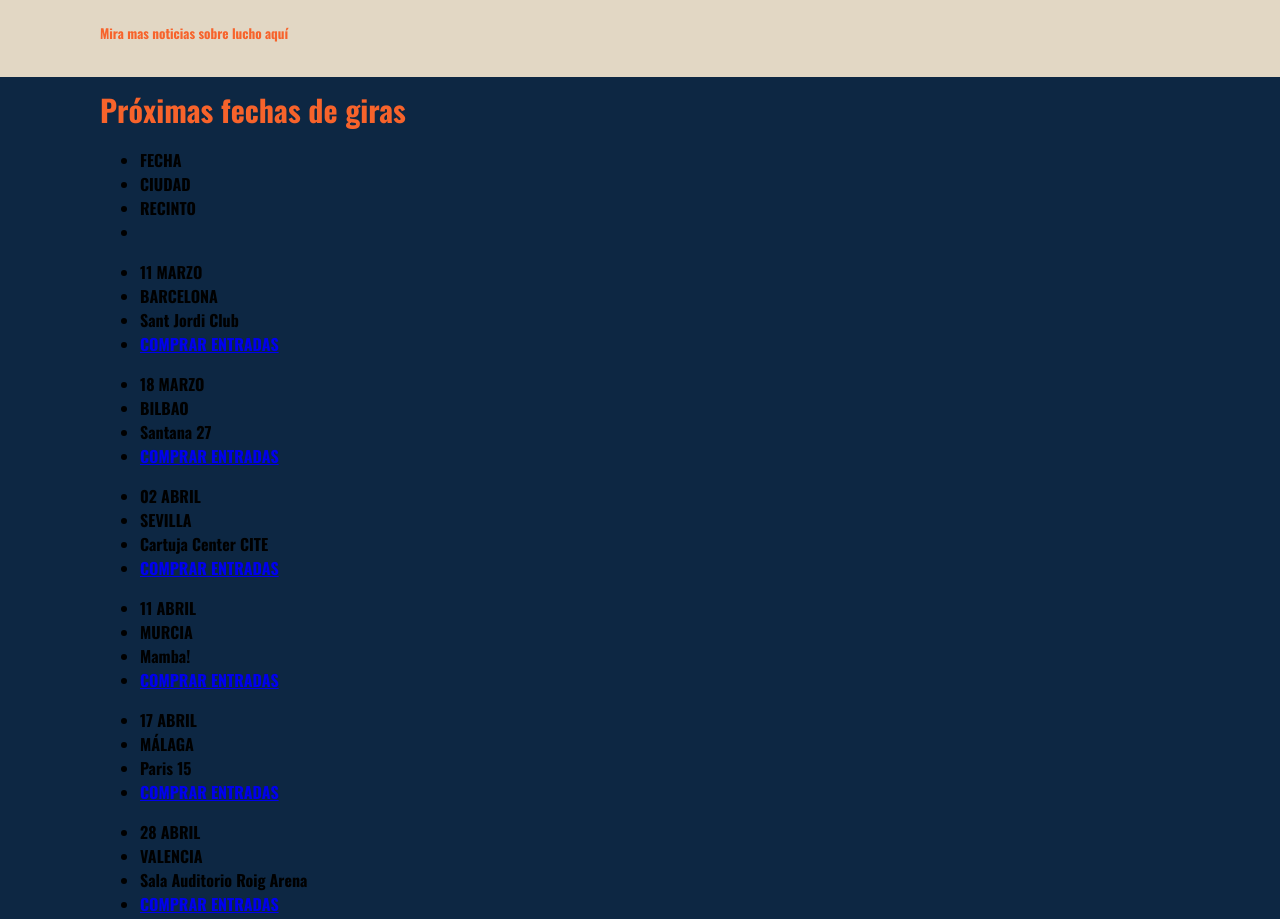
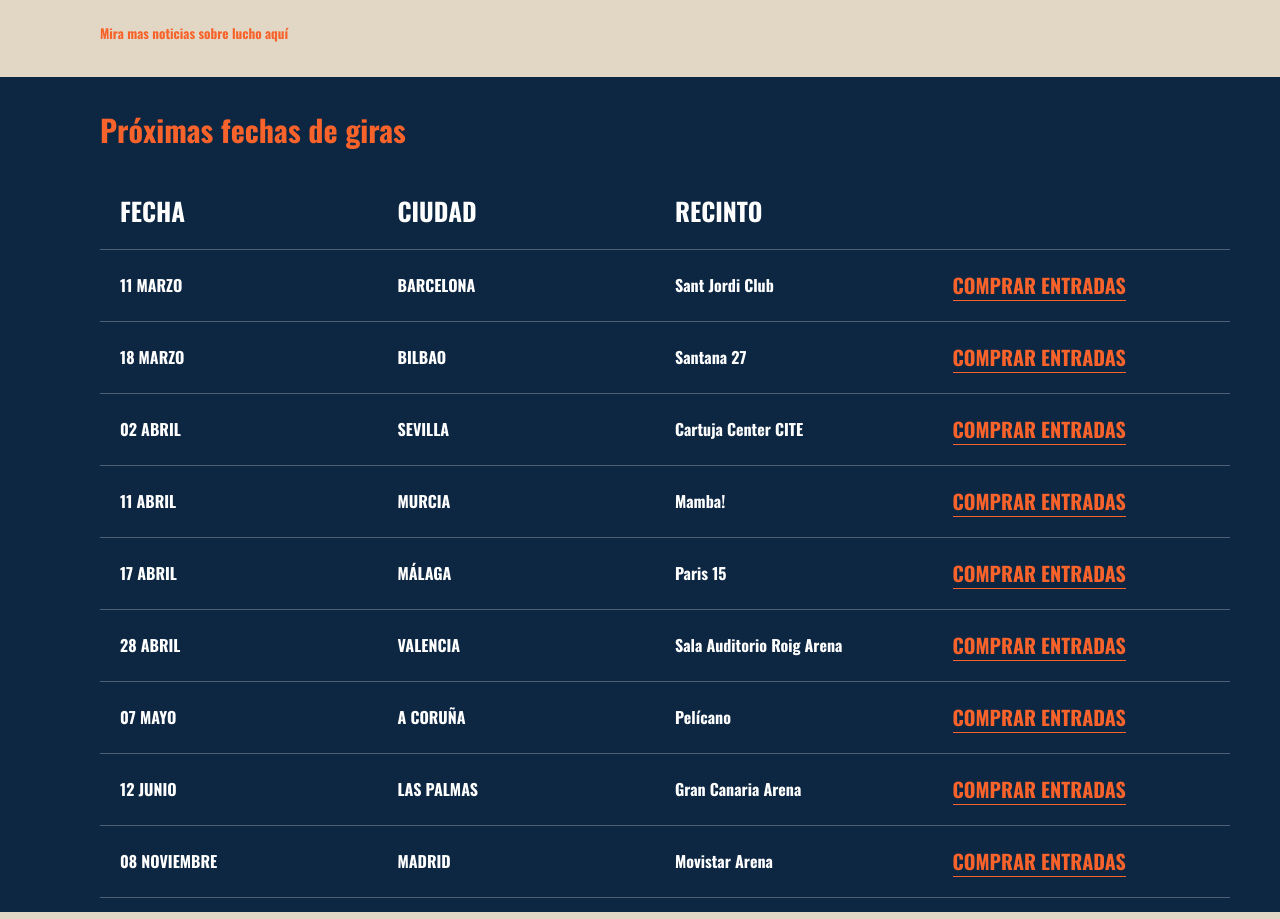
Before and after one commit to D3C3G3/LuchoRK, a plain HTML site: page LuchoRK/index.html in a window 1280 px wide. Shown: the part 1348-2267 px from the top of the page. Drawn offline with nearby package versions, Linux system fonts and the light colour scheme.

Commit message:
Refactor CSS styles for headings and content sections

```diff
--- a/LuchoRK/css/index.css
+++ b/LuchoRK/css/index.css
@@ -1,6 +1,5 @@
 h3 {
     font-size: 50px;
-    color: var(--secundary-color);
     margin: 0px 0 10px 0 ;
     max-width: 20%;
     line-height: 1.1;
@@ -8,7 +7,7 @@ h3 {
 
 }
 
-h4 {
+h4 {/*-----SUBTITULOS------- */
     font-size: 30px;
     color: var(--accent-color);
     margin: 0;
@@ -25,16 +24,12 @@ h5{
     margin-top: 20px;
 }
 
-.content3 a {
-    text-decoration: none;
-    color: var(--accent-color);
-}
+
 
 
 
 h6 {
     text-align: justify;
-    color: var(--secundary-color);
     font-size: 15px;
     margin: 10px 0 10px 0 ;
     max-width: 35%;
@@ -72,6 +67,10 @@ h6 {
     color: var(--text-color);
 }
 
+.content2 h4 {
+    margin: 20px 0 20px 0   ;
+}
+
 
 /*-------------------CONTENT 3------------*/
 
@@ -92,8 +91,27 @@ div#content.content3{
     flex-wrap: wrap;
 }
 
+.content3 a {
+    text-decoration: none;
+    color: var(--accent-color);
+    border-bottom: 1px solid transparent;
+}
+
+.content3 a:hover {
+    color: #ff7949;
+    border-bottom-color: var(--accent-color);
+}
+
 .content3 p {
-    color: var(--text-color);
+    color: var(--secundary-color);
+}
+
+.content3 h3 {
+    color: var(--secundary-color);
+}
+
+.content3 h6 {
+    color: var(--secundary-color);
 }
 
 .content3 img {
@@ -104,3 +122,41 @@ div#content.content3{
     padding-top: 0;
     margin-bottom: 0;
 }
+
+
+/*----------CONCIERTOS----------*/
+.concert h3 {
+    font-size: 20px;
+}
+
+.concert-group ul {
+    display: flex;
+    flex-direction: row;
+    padding-left: 20px;
+    align-items: center;
+    border-bottom: solid 1px #ffffff42;
+    margin-top: 0;
+    margin-bottom: 0;
+}
+
+.concert-group ul.titulo {
+    font-size: 25px;
+}
+
+.concert-group ul li {
+    display: flex; /* La verdad que simplemente funciona asique a la minima quito esto*/
+    list-style: none;
+    flex: 1;
+    text-align: center;
+    align-items: center;
+    padding: 20px 0 20px 0;
+    color: var(--text-color);
+}
+
+.concert-group ul li a {
+    font-size: 20px;
+    color: var(--accent-color);
+    text-decoration: none;
+    border-bottom: 1px solid var(--accent-color);
+
+}
```
